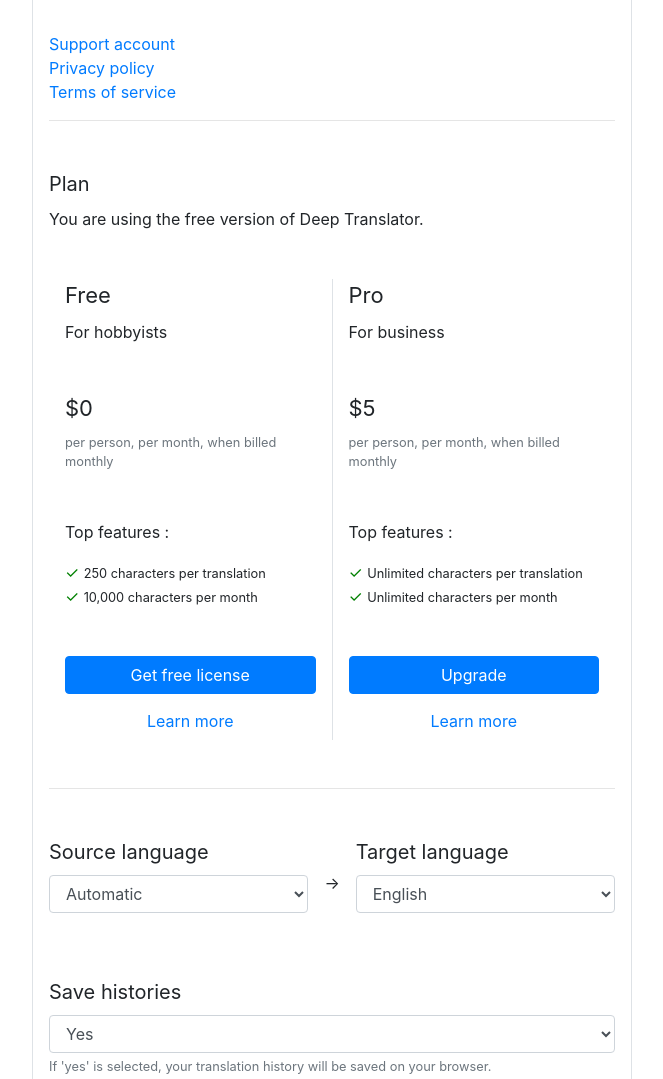
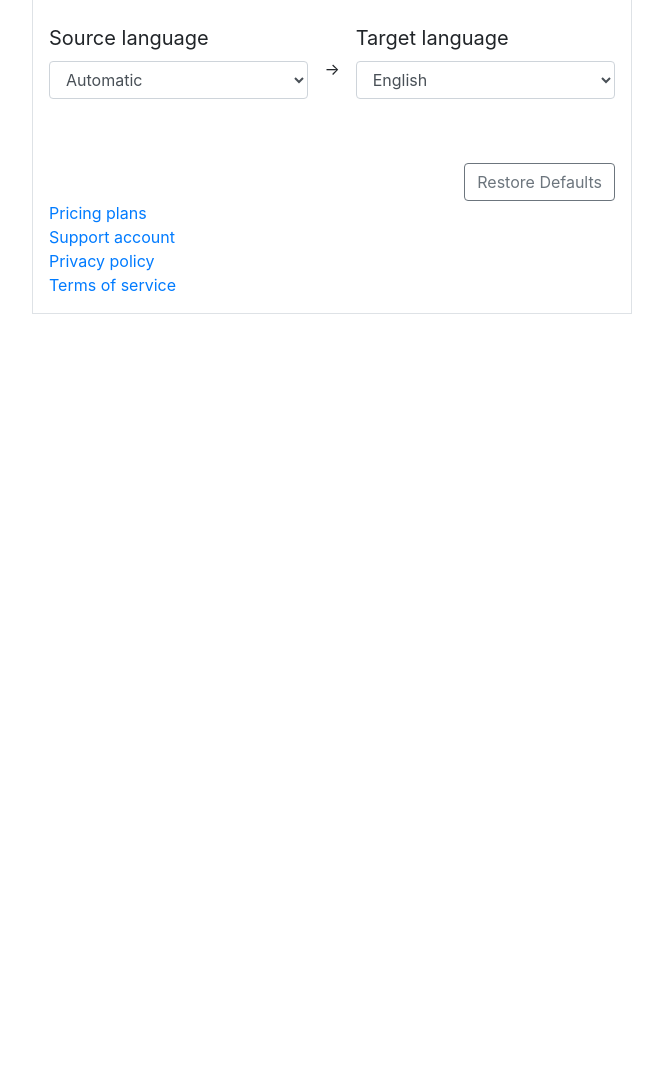
Before and after one commit to ts-3156/translator_extension, a website built with webpack: page assets/options.html in a window 1280 px wide. Shown: the part 500-1579 px from the top of the page, without its empty margins (308-971 px from the left). After the commit the page ends 862 px from the top, so only its background shows below. Built offline with nearby package versions, Linux system fonts and the light colour scheme.

Commit message:
Remove plans section

```diff
--- a/assets/options.html
+++ b/assets/options.html
@@ -31,14 +31,6 @@
       .menu-title {
           font-size: 20px;
       }
-
-      .plan-title {
-          font-size: 22px;
-      }
-
-      .text-green {
-          color: green;
-      }
   </style>
 </head>
 <body>
@@ -65,71 +57,11 @@
         <div id="license-key-title" class="menu-title mb-2 d-inline-block">License key</div>
         <span id="license-key-status" class="text-primary text-center m-1"></span>
       </div>
-      <div id="license-key-description" class="mb-3"></div>
+      <div id="license-key-description" class="small mb-3"></div>
       <input id="license-key-input" class="form-control" type="text" placeholder="lk_xxxxx">
       <small id="license-key-help" class="form-text text-muted">If 'yes' is selected, your translation
         history will be saved on your browser.</small>
     </div>
-
-    <div><a id="support-link" href="https://twitter.com/deeptranslator" target="_blank">Support</a></div>
-    <div><a id="privacy-policy-link" href="#">Privacy policy</a></div>
-    <div><a id="terms-of-service-link" href="#">Terms of service</a></div>
-
-    <hr>
-
-    <div class="form-group mt-3 my-5">
-      <div id="plan-title" class="menu-title mb-2">Plan</div>
-      <div class="mb-3">
-        <div id="plan-description" class="mb-5">You are using the free version of Deep Translator.</div>
-
-        <div class="d-flex justify-content-between">
-          <div class="mx-3 w-100">
-            <div class="plan-title mb-2">Free</div>
-            <div class="mb-5">For hobbyists</div>
-            <div id="free-price-amount" class="plan-title mb-2">$0</div>
-            <div id="free-price-description" class="text-muted small mb-5">per person, per month, when billed monthly</div>
-
-            <div id="free-features" class="mb-3">Top features:</div>
-            <div class="mb-5">
-              <div><span class="text-green">&#10003;</span> <span id="free-characters-per-translation" class="small">250 characters per translation</span></div>
-              <div><span class="text-green">&#10003;</span> <span id="free-characters-per-month" class="small">10,000 characters per month</span></div>
-            </div>
-          </div>
-
-          <div class="border-left"></div>
-
-          <div class="mx-3 w-100">
-            <div class="plan-title mb-2">Pro</div>
-            <div class="mb-5">For business</div>
-            <div id="pro-price-amount" class="plan-title mb-2">$5</div>
-            <div id="pro-price-description" class="text-muted small mb-5">per person, per month, when billed monthly</div>
-
-            <div id="pro-features" class="mb-3">Top features:</div>
-            <div class="mb-5">
-              <div><span class="text-green">&#10003;</span> <span id="pro-characters-per-translation" class="small">Unlimited characters per translation</span></div>
-              <div><span class="text-green">&#10003;</span> <span id="pro-characters-per-month" class="small">Unlimited characters per month</span></div>
-            </div>
-          </div>
-        </div>
-
-        <div class="d-flex justify-content-between">
-          <div class="mx-3 w-100">
-            <button type="button" id="free-button" class="btn btn-primary btn-block">Get free license</button>
-            <button type="button" id="free-link" class="btn btn-link btn-block">Learn more</button>
-          </div>
-
-          <div class="border-left"></div>
-
-          <div class="mx-3 w-100">
-            <button type="button" id="pro-button" class="btn btn-primary btn-block">Upgrade</button>
-            <button type="button" id="pro-link" class="btn btn-link btn-block">Learn more</button>
-          </div>
-        </div>
-      </div>
-
-    </div>
-
-    <hr>
 
     <div class="d-flex mt-3 my-5">
       <div class="form-group flex-fill">
@@ -184,7 +116,7 @@
       </div>
     </div>
 
-    <div class="form-group mt-3 my-5">
+    <div class="form-group mt-3 my-5" style="display: none;">
       <div id="save-histories-title" class="menu-title mb-2">Save histories</div>
       <select class="form-control" id="save-histories-select">
         <option value="yes">Yes</option>
@@ -195,8 +127,14 @@
     </div>
 
     <div class="text-right">
+      <span id="restore-status" class="text-primary text-center m-1"></span>
       <button id="restore" type="submit" class="btn btn-outline-secondary">Restore Defaults</button>
     </div>
+
+    <div><a id="pricing-plans-link" href="#" target="_blank">Plans</a></div>
+    <div><a id="support-link" href="https://twitter.com/deeptranslator" target="_blank">Support account</a></div>
+    <div><a id="privacy-policy-link" href="#">Privacy policy</a></div>
+    <div><a id="terms-of-service-link" href="#">Terms of service</a></div>
   </div>
 </div>
 </body>
--- a/src/i18n.js
+++ b/src/i18n.js
@@ -30,27 +30,12 @@
       license_key_description_unknown: 'Please enter a valid license key. You can get a license for the free version by simply <a class="sign-in" href="#">logging in</a>.',
       license_key_description_free: 'You have entered your license key for <span class="text-info">the free version</span>. If you want to translation more sentences, please use the professional version.',
       license_key_description_pro: 'You have entered your license key for <span class="text-info">the professional version</span>.',
-      license_key_description_trial: 'You have entered your license key for the trial version. This key can only be used <span class="text-info">immediately after installation</span>. Please sign in to get the license key for the free version.',
+      license_key_description_trial: 'You have entered your license key for the trial version. This key can only be used <b>immediately after installation</b>. Please <a class="sign-in" href="#">sign in</a> to get the license key for the free version.',
       license_key_help: 'To get a license key for the free version, please <a class="sign-in" href="#">sign in</a>.',
-      support: 'Support account',
+      pricing_plans: 'Pricing plans',
+      support_account: 'Support account',
       privacy_policy: 'Privacy policy',
       terms_of_service: 'Terms of service',
-      plan_title: 'Plan',
-      plan_description: 'You are using the free version of Deep Translator.',
-      free_price_amount: '$0',
-      free_price_description: 'per person, per month, when billed monthly',
-      free_features: 'Top features :',
-      free_characters_per_translation: '250 characters per translation',
-      free_characters_per_month: '10,000 characters per month',
-      free_button: 'Get free license',
-      free_link: 'Learn more',
-      pro_price_amount: '$5',
-      pro_price_description: 'per person, per month, when billed monthly',
-      pro_features: 'Top features :',
-      pro_characters_per_translation: 'Unlimited characters per translation',
-      pro_characters_per_month: 'Unlimited characters per month',
-      pro_button: 'Upgrade',
-      pro_link: 'Learn more',
       source_language: 'Source language',
       target_language: 'Target language',
       save_histories: 'Save histories',
@@ -95,27 +80,12 @@
       license_key_description_unknown: '有効なライセンス キーを入力してください。無料版のライセンスは<a class="sign-in" href="#">ログイン</a>するだけで取得できます。',
       license_key_description_free: '<span class="text-info">無料版</span> のライセンス キーが入力されています。もっとたくさん翻訳したい場合は、プロフェッショナル版をご利用ください。',
       license_key_description_pro: '<span class="text-info">プロフェッショナル版</span> のライセンス キーが入力されています。',
-      license_key_description_trial: 'トライアル版 のライセンス キーが入力されています。このキーは<span class="text-info">インストール直後のみ</span>使えます。ログインして無料版のキーを取得してください。',
+      license_key_description_trial: 'トライアル版 のライセンス キーが入力されています。このキーは<b>インストール直後のみ</b>使えます。<a class="sign-in" href="#">ログイン</a>して無料版のキーを取得してください。',
       license_key_help: '無料版のライセンス キーを取得するには、<a class="sign-in" href="#">ログイン</a>してください。',
-      support: 'サポートアカウント',
+      pricing_plans: '料金プラン',
+      support_account: 'サポートアカウント',
       privacy_policy: 'プライバシーポリシー',
       terms_of_service: '利用規約',
-      plan_title: 'プラン',
-      plan_description: '無料版の Deep Translator を利用中です。',
-      free_price_amount: '¥0',
-      free_price_description: '1人あたり、毎月、月契約の価格',
-      free_features: 'プランの特徴 :',
-      free_characters_per_translation: '250文字 / 翻訳',
-      free_characters_per_month: '10,000文字 / 1ヶ月',
-      free_button: '無料ライセンス',
-      free_link: 'もっと詳しく',
-      pro_price_amount: '¥500',
-      pro_price_description: '1人あたり、毎月、月契約の価格',
-      pro_features: 'プランの特徴 :',
-      pro_characters_per_translation: '無制限の文字数 / 翻訳',
-      pro_characters_per_month: '無制限の文字数 / 1ヶ月',
-      pro_button: 'アップグレード',
-      pro_link: 'もっと詳しく',
       source_language: '翻訳前の言語',
       target_language: '翻訳後の言語',
       save_histories: '履歴を保存する',
--- a/src/options_script.js
+++ b/src/options_script.js
@@ -30,28 +30,10 @@
   $('#license-key-title').text(i18n.t('options.license_key'))
   $('#license-key-description').html(licenseKeyDescription())
   $('#license-key-help').html(i18n.t('options.license_key_help'))
-  $('#support-link').text(i18n.t('options.support'))
+  $('#pricing-plans-link').text(i18n.t('options.pricing_plans'))
+  $('#support-link').text(i18n.t('options.support_account'))
   $('#privacy-policy-link').text(i18n.t('options.privacy_policy'))
   $('#terms-of-service-link').text(i18n.t('options.terms_of_service'))
-  $('#plan-title').text(i18n.t('options.plan_title'))
-  $('#plan-description').text(i18n.t('options.plan_description'))
-
-  $('#free-price-amount').text(i18n.t('options.free_price_amount'))
-  $('#free-price-description').text(i18n.t('options.free_price_description'))
-  $('#free-features').text(i18n.t('options.free_features'))
-  $('#free-characters-per-translation').text(i18n.t('options.free_characters_per_translation'))
-  $('#free-characters-per-month').text(i18n.t('options.free_characters_per_month'))
-  $('#free-button').text(i18n.t('options.free_button'))
-  $('#free-link').text(i18n.t('options.free_link'))
-
-  $('#pro-price-amount').text(i18n.t('options.pro_price_amount'))
-  $('#pro-price-description').text(i18n.t('options.pro_price_description'))
-  $('#pro-features').text(i18n.t('options.free_features'))
-  $('#pro-characters-per-translation').text(i18n.t('options.pro_characters_per_translation'))
-  $('#pro-characters-per-month').text(i18n.t('options.pro_characters_per_month'))
-  $('#pro-button').text(i18n.t('options.pro_button'))
-  $('#pro-link').text(i18n.t('options.pro_link'))
-
   $('#source-language-title').text(i18n.t('options.source_language'))
   $('#target-language-title').text(i18n.t('options.target_language'))
   $('#save-histories-title').text(i18n.t('options.save_histories'))
@@ -247,26 +229,6 @@
     })
   })
 
-  $('#free-button').on('click', function () {
-    window.location.href = process.env.WEBSITE_URL + '?via=free_button'
-    return false
-  })
-
-  $('#free-link').on('click', function () {
-    window.location.href = process.env.WEBSITE_URL + '?via=free_link'
-    return false
-  })
-
-  $('#pro-button').on('click', function () {
-    window.location.href = process.env.WEBSITE_URL + '?via=pro_button'
-    return false
-  })
-
-  $('#pro-link').on('click', function () {
-    window.location.href = process.env.WEBSITE_URL + '?via=pro_link'
-    return false
-  })
-
   $('#source-language-select').on('change', function () {
     saveSourceLanguage()
     showStatus('source-language-status', {category: 'primary', text: 'Saved'})
@@ -280,11 +242,31 @@
   $('#restore').on('click', function () {
     new Preferences().clear()
     updateUI()
-    showStatus('status', {category: 'primary', text: 'Restored'})
+    showStatus('restore-status', {category: 'primary', text: 'Restored'})
     return false
   })
 
   $(document).on('click', '.sign-in', function () {
     return signIn()
   })
+
+  $('#pricing-plans-link').on('click', function () {
+    window.location.href = process.env.WEBSITE_URL + '?via=pricing_plans'
+    return false
+  })
+
+  $('#support-link').on('click', function () {
+    window.location.href = 'https://twitter.com/deeptranslator'
+    return false
+  })
+
+  $('#privacy-policy-link').on('click', function () {
+    window.location.href = process.env.WEBSITE_URL + '?via=privacy_policy'
+    return false
+  })
+
+  $('#terms-of-service-link').on('click', function () {
+    window.location.href = process.env.WEBSITE_URL + '?via=terms_of_service'
+    return false
+  })
 })
```
Also changed, not shown: assets/popup.html (+1 -1 lines), src/contentscript.js (+17 -12 lines).
